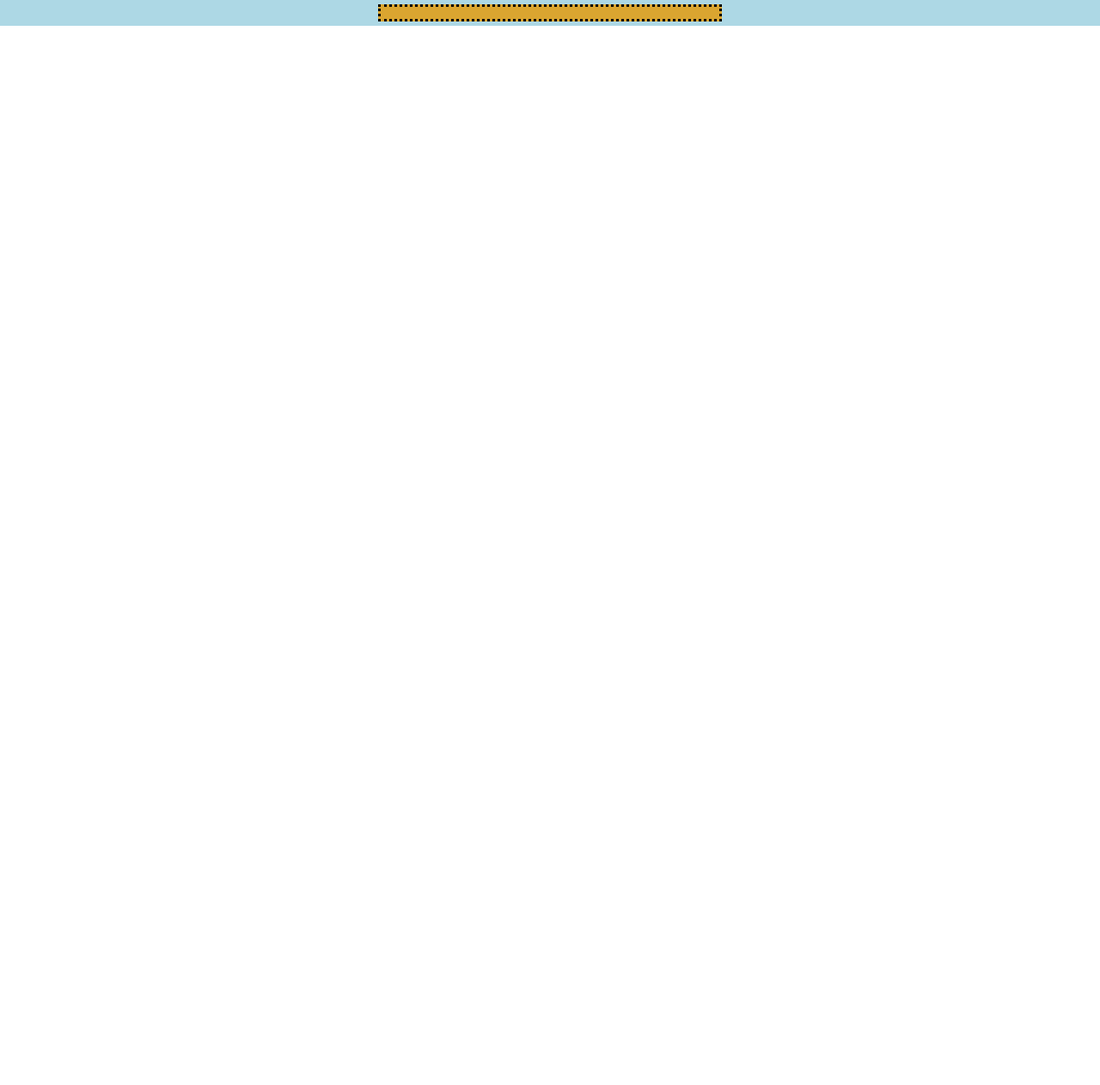
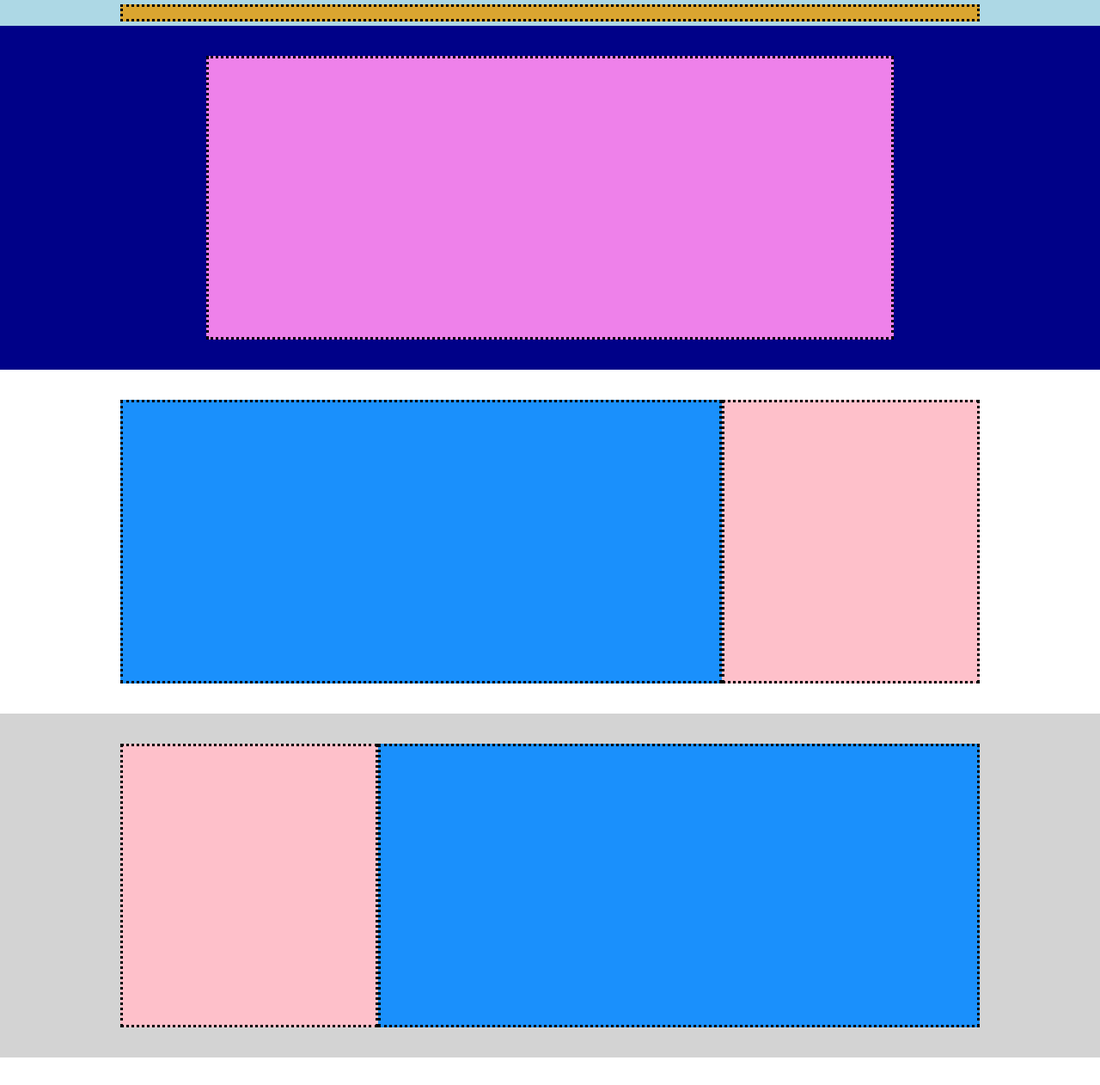
Before and after one commit to SimoneMurri/htmlcss-struttura-discord, a plain HTML site: page index.html in a window 1280 px wide. Shown: the top 1262 px of the page at 86% size. Before the commit the page ends 800 px from the top, so only its background shows below. Drawn offline with Linux system fonts and the light colour scheme.

Commit message:
metà esercizio svolto

```diff
--- a/index.html
+++ b/index.html
@@ -8,7 +8,24 @@
 </head>
 <body>
     <header class="header">
-            <div class="yellow-element">
+            <div class="yellow-element"></div>
     </header>
+    <main>
+        <div class="blue-element">
+            <div class="pink-element"></div>
+        </div>
+        <div class="white-element">
+            <span class="skyblue-element"></span>
+            <span class="fleshpink-element"></span>
+        </div>
+        <div class="gray">
+            <span class="skyblue-element"></span>
+            <span class="fleshpink-element"></span>
+        </div>
+        <div class="white-element">
+            <span class="skyblue-element"></span>
+            <span class="fleshpink-element"></span>
+        </div>
+    </main>
 </body>
 </html>
--- a/style.css
+++ b/style.css
@@ -14,9 +14,55 @@
 
 .yellow-element {
     background-color: rgb(218, 165, 48);
-    width: 400px;
+    width: 1000px;
     height: 20px;
     border: dotted ;
     justify-content: space-between;
     display: flex;
 }
+
+.blue-element {
+    background-color: rgb(0, 1, 136);
+    height: 400px;
+    display: flex;
+    justify-content: center;
+    align-items: center;
+}
+
+.pink-element {
+    background-color: rgb(238, 129, 234);
+    width: 800px;
+    height: 330px;
+    border: dotted;
+}
+
+.white-element {
+    background-color: white;
+    height: 400px;
+    display: flex;
+    justify-content: center;
+    align-items: center;
+}
+
+.skyblue-element {
+    background-color: rgb(26, 144, 252);
+    width: 700px;
+    height: 330px;
+    border: dotted;
+}
+
+.fleshpink-element {
+    background-color: rgb(254, 192, 202);
+    width: 300px;
+    height: 330px;
+    border: dotted;
+}
+
+.gray {
+    background-color: rgb(211, 211, 211);
+    height: 400px;
+    display: flex;
+    justify-content: center;
+    align-items: center;
+    flex-direction: row-reverse;
+}
```
